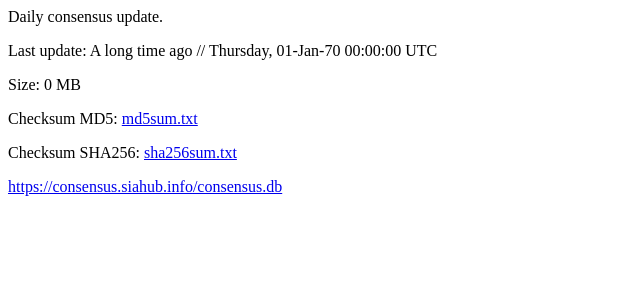
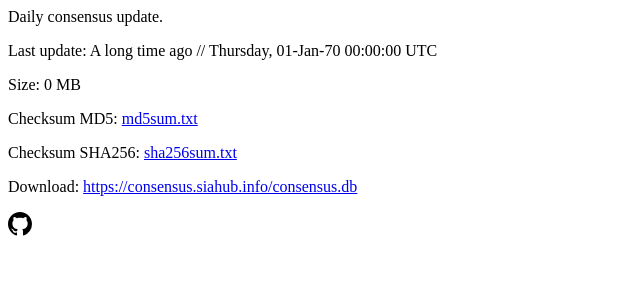
Before and after one commit to SiaHubLab/consensus.siahub.info, a PHP site: page / in a window 1280 px wide. Shown: the top 300 px of the page, without its empty margins (0-640 px from the left). Run offline with PHP 8.4, Linux system fonts and the light colour scheme.

Commit message:
github badge/function credits

```diff
--- a/index.php
+++ b/index.php
@@ -16,10 +16,15 @@
 <p>Checksum MD5: <?=explode(' ', file_get_contents('./md5sum.txt'))[0]?> <a href="/md5sum.txt">md5sum.txt</a></p>
 <p>Checksum SHA256: <?=explode(' ', file_get_contents('./sha256sum.txt'))[0]?> <a href="/sha256sum.txt">sha256sum.txt</a></p>
 
-<a href="/consensus.db">https://consensus.siahub.info/consensus.db</a>
+<p>Download: <a href="/consensus.db">https://consensus.siahub.info/consensus.db</a></p>
+
+<p><a href="https://github.com/S-anasol/consensus.siahub.info"><svg aria-hidden="true" class="octicon octicon-mark-github" height="24" version="1.1" viewBox="0 0 16 16" width="24"><path fill-rule="evenodd" d="M8 0C3.58 0 0 3.58 0 8c0 3.54 2.29 6.53 5.47 7.59.4.07.55-.17.55-.38 0-.19-.01-.82-.01-1.49-2.01.37-2.53-.49-2.69-.94-.09-.23-.48-.94-.82-1.13-.28-.15-.68-.52-.01-.53.63-.01 1.08.58 1.23.82.72 1.21 1.87.87 2.33.66.07-.52.28-.87.51-1.07-1.78-.2-3.64-.89-3.64-3.95 0-.87.31-1.59.82-2.15-.08-.2-.36-1.02.08-2.12 0 0 .67-.21 2.2.82.64-.18 1.32-.27 2-.27.68 0 1.36.09 2 .27 1.53-1.04 2.2-.82 2.2-.82.44 1.1.16 1.92.08 2.12.51.56.82 1.27.82 2.15 0 3.07-1.87 3.75-3.65 3.95.29.25.54.73.54 1.48 0 1.07-.01 1.93-.01 2.2 0 .21.15.46.55.38A8.013 8.013 0 0 0 16 8c0-4.42-3.58-8-8-8z"></path></svg></a></p>
 
 <?php
-
+	/**
+	 * @link https://gist.github.com/jblyberg/1572386
+	 *
+	 */
 	function TimeAgo($datefrom, $dateto = -1)
 	{
 	  if ($datefrom <= 0) {
```
